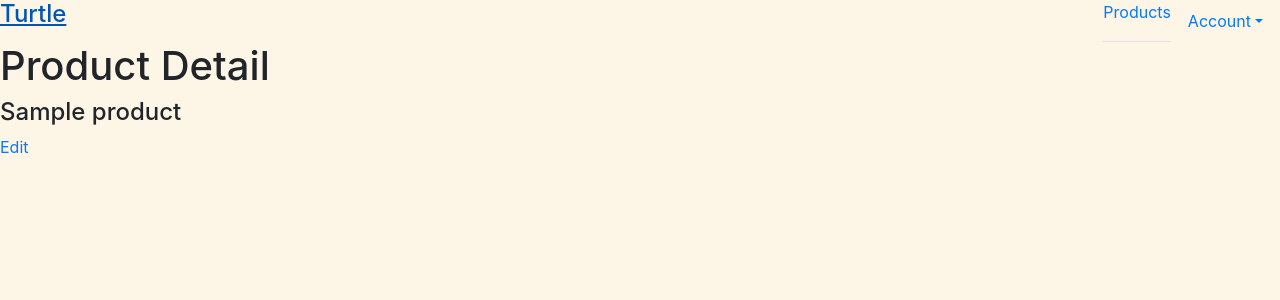
After one commit to Felps10/Turtle, a Django app: page /products/1/ in a window 1280 px wide. The commit adds this page. Shown: the top 300 px of the page. Run offline with Django 3.2, Linux system fonts and the light colour scheme; tables that the repository leaves empty hold one stand-in row (values such as "Sample post"); some libraries are stand-ins or nearby versions.

Commit message:
edit product working

```diff
--- a/turtle_app/templates/base.html
+++ b/turtle_app/templates/base.html
@@ -53,7 +53,7 @@
 
           <div class="dropdown-menu">
             {% if user.is_authenticated %}
-              <a class="dropdown-item" href="#">Profile</a>
+              <a class="dropdown-item" href="{% url 'profile' %}">Profile</a>
               <div class="dropdown-divider"></div>
               <a class="dropdown-item" href="{% url 'logout' %}">Logout</a>
             {% else %}
--- /dev/null
+++ b/turtle_app/templates/product_detail.html
@@ -0,0 +1,5 @@
+{% extends 'base.html' %} {% block content %}
+<h1>Product Detail</h1>
+<h4>{{product.name}}</h4>
+<a href="{% url 'product_edit' pk=product.pk %}">Edit</a>
+{% endblock %}
--- a/turtle_app/templates/product_form.html
+++ b/turtle_app/templates/product_form.html
@@ -42,7 +42,7 @@
       </div>
       <hr />
       <button type="submit" class="btn btn-lg btn-primary shadow">
-        Upload Product
+        Upload
       </button>
     </form>
   </section>
--- a/turtle_app/templates/product_list.html
+++ b/turtle_app/templates/product_list.html
@@ -14,6 +14,7 @@
   <section class="product-list-container">
     {% for product in products %}
     <h3>Say my name: {{ product.name }}</h3>
+    <a href="{% url 'product_detail' pk=product.pk %}">See details</a>
     {% endfor %}
   </section>
 </main>
--- a/turtle_app/templates/profile.html
+++ b/turtle_app/templates/profile.html
@@ -1,5 +1,7 @@
 {% extends 'base.html' %} {% block content %}
 
 <h1>Profile Page</h1>
-
-{% endblock %}
+<a href="#">Edit Profile</a>
+{% for product in products %}
+<h3>I am selling: {{ product.name }}</h3>
+{% endfor %} {% endblock %}
--- a/turtle_app/templates/register.html
+++ b/turtle_app/templates/register.html
@@ -10,7 +10,7 @@
     </div>
     <div class="moveBox-Register"></div>
     <section class="form-section rouned-lg shadow" id="register-form">
-      <form action="{% url 'register' %}" method="POST" class="artist-form">
+      <form action="{% url 'register' %}" method="POST">
         {% csrf_token %}
         <p>
           <label for="first_name">First Name: </label>
--- a/turtle_app/urls.py
+++ b/turtle_app/urls.py
@@ -5,5 +5,7 @@ urlpatterns = [
     path('', views.landing, name='landing'),
     path('products', views.product_list, name='product_list'),
     path('products/new', views.product_create, name='product_create'),
+    path('products/<int:pk>/', views.product_detail, name='product_detail'),
+    path('products/<int:pk>/edit/', views.product_edit, name='product_edit'),
     path('profile', views.profile, name='profile')
 ]
--- a/turtle_app/views.py
+++ b/turtle_app/views.py
@@ -21,13 +21,21 @@ def api_products(request):
 
 
 def profile(request):
-    return render(request, 'profile.html')
+    products = Product.objects.filter(owner=request.user)
+    context = {"products": products}
+    return render(request, 'profile.html', context)
 
 
 def product_list(request):
     products = Product.objects.all()
     context = {"products": products}
     return render(request, 'product_list.html', context)
+
+
+def product_detail(request, pk):
+    product = Product.objects.get(id=pk)
+    context = {"product": product}
+    return render(request, 'product_detail.html', context)
 
 
 def product_create(request):
@@ -44,3 +52,18 @@ def product_create(request):
         form = ProductForm()
     context = {'form': form, 'header': "Add New Product"}
     return render(request, 'product_form.html', context)
+
+
+def product_edit(request, pk):
+    product = Product.objects.get(id=pk)
+    if request.method == 'POST':
+        form = ProductForm(request.POST, instance=product)
+        if form.is_valid():
+            product = form.save()
+            return redirect('product_detail', pk=product.pk)
+        else:
+            print('Form is invalid')
+    else:
+        form = ProductForm(instance=product)
+        context = {'form': form, 'owner': product.owner}
+        return render(request, 'product_form.html', context)
```
